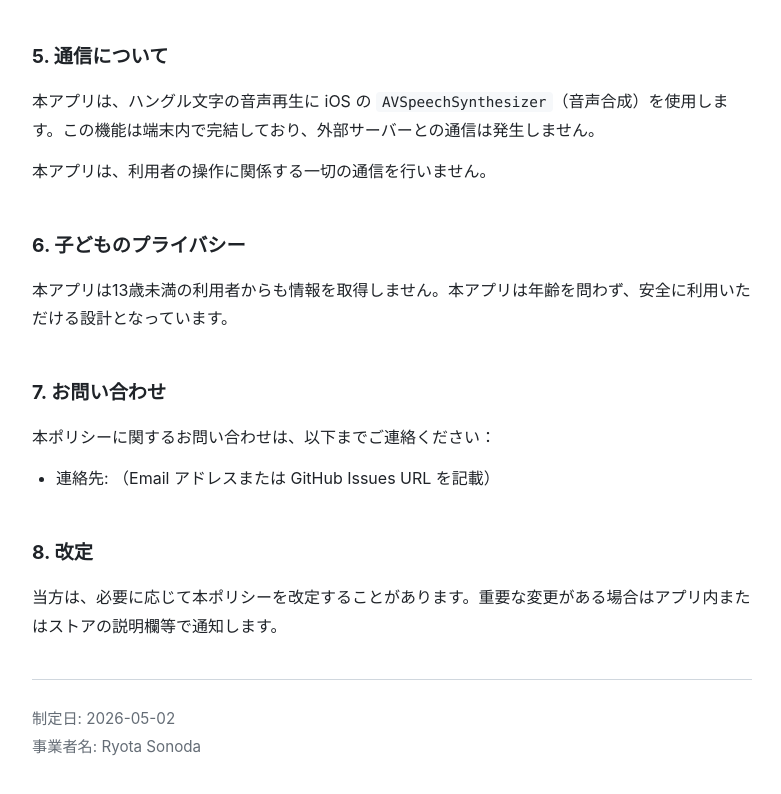
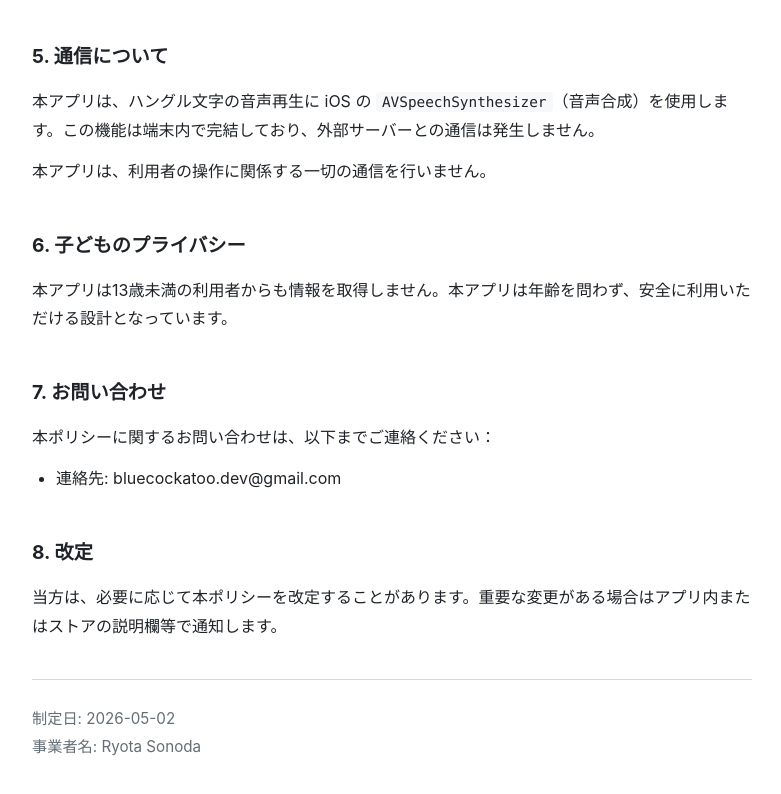
Before and after one commit to Cyber-Blue-Cockatoo/privacy-policy, a plain HTML site: page index.html in a window 1280 px wide. Shown: the part 920-1714 px from the top of the page, without its empty margins (248-1029 px from the left). Drawn offline with Linux system fonts and the light colour scheme.

Commit message:
Update index.html

```diff
--- a/index.html
+++ b/index.html
@@ -103,7 +103,7 @@
   <h2>7. お問い合わせ</h2>
   <p>本ポリシーに関するお問い合わせは、以下までご連絡ください：</p>
   <ul>
-    <li>連絡先: （Email アドレスまたは GitHub Issues URL を記載）</li>
+    <li>連絡先: bluecockatoo.dev@gmail.com</li>
   </ul>
 
   <h2>8. 改定</h2>
```
